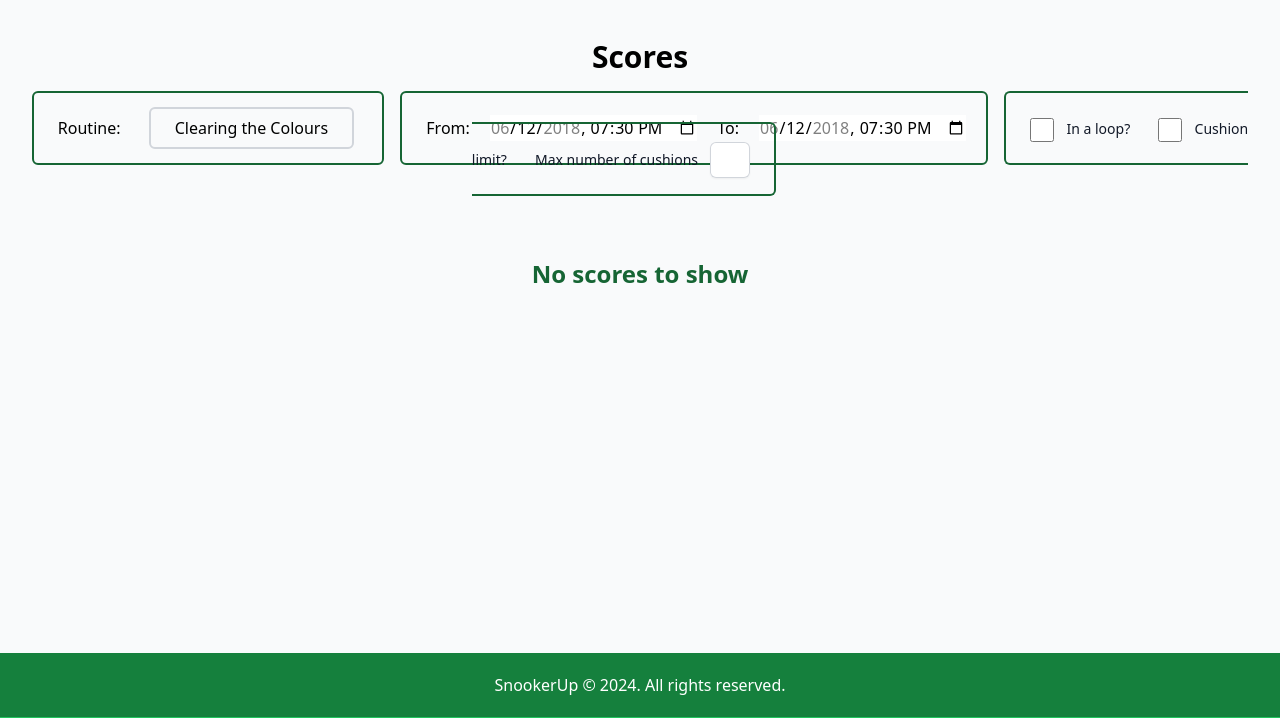
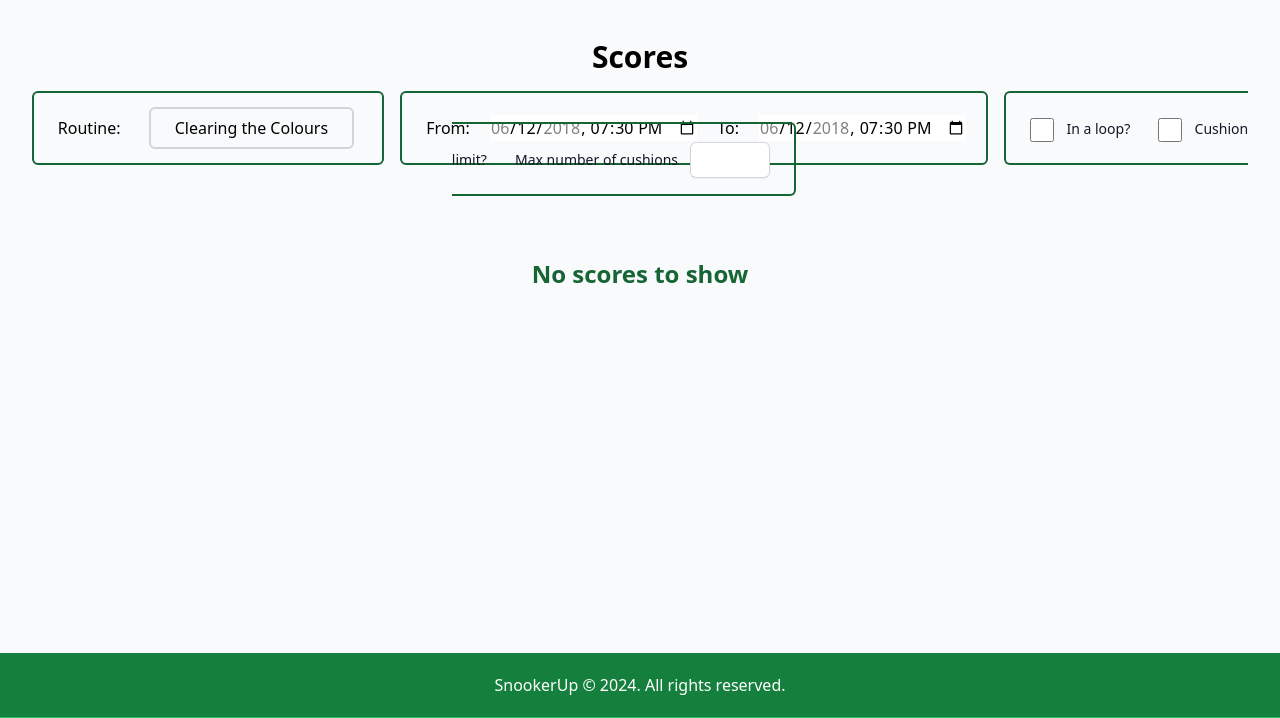
Before and after one commit to huw1990/snookerup-static-site, a website: page scores-none.html in a window 1280 px wide. Shown: the part 82-800 px from the top of the page. Drawn offline with Linux system fonts and the light colour scheme.

Commit message:
Fix textbox width error

```diff
--- a/scores-none.html
+++ b/scores-none.html
@@ -67,7 +67,7 @@
               <input id="cushion_limit" type="checkbox" value="" class="ml-6 align-middle w-6 h-6 accent-green-700">
               <label for="cushion_limit" class="ms-2 text-sm font-medium text-gray-900 dark:text-gray-300">Cushion limit?</label>
               <label for="cushions" class="ml-6 mr-2 text-sm font-medium leading-6 text-gray-900">Max number of cushions</label>
-              <input id="cushions" name="cushions" type="number" class="inline px-4 w-10 rounded-md border-0 py-1.5 text-gray-900 shadow-sm ring-1 ring-inset ring-gray-300 placeholder:text-gray-400 focus:ring-2 focus:ring-inset focus:ring-indigo-600 sm:text-sm sm:leading-6">
+              <input id="cushions" name="cushions" type="number" class="inline px-4 w-20 rounded-md border-0 py-1.5 text-gray-900 shadow-sm ring-1 ring-inset ring-gray-300 placeholder:text-gray-400 focus:ring-2 focus:ring-inset focus:ring-indigo-600 sm:text-sm sm:leading-6">
             </div>
           </form>
         </div>
```
Also changed, not shown: css/styles.css.
